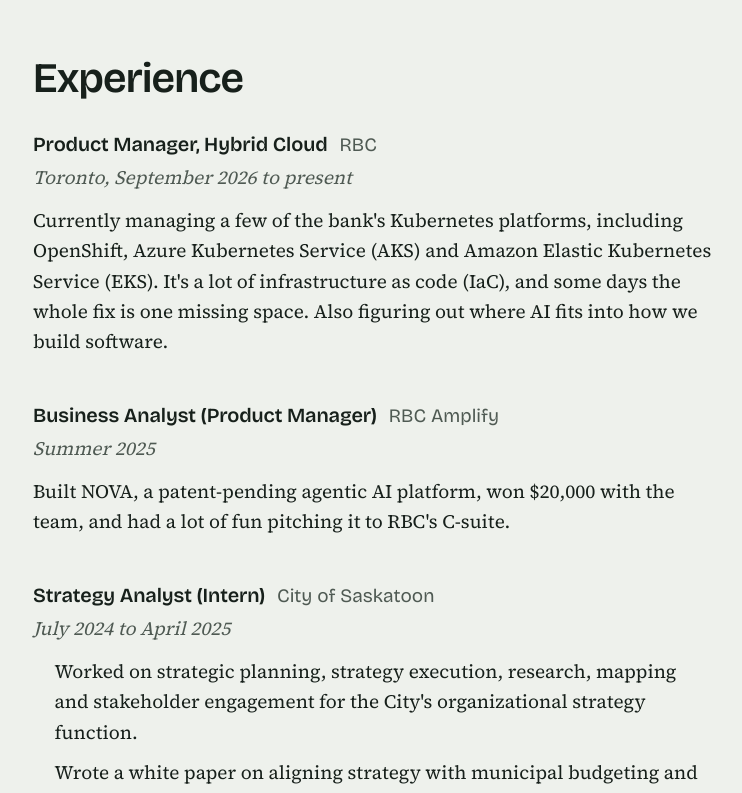
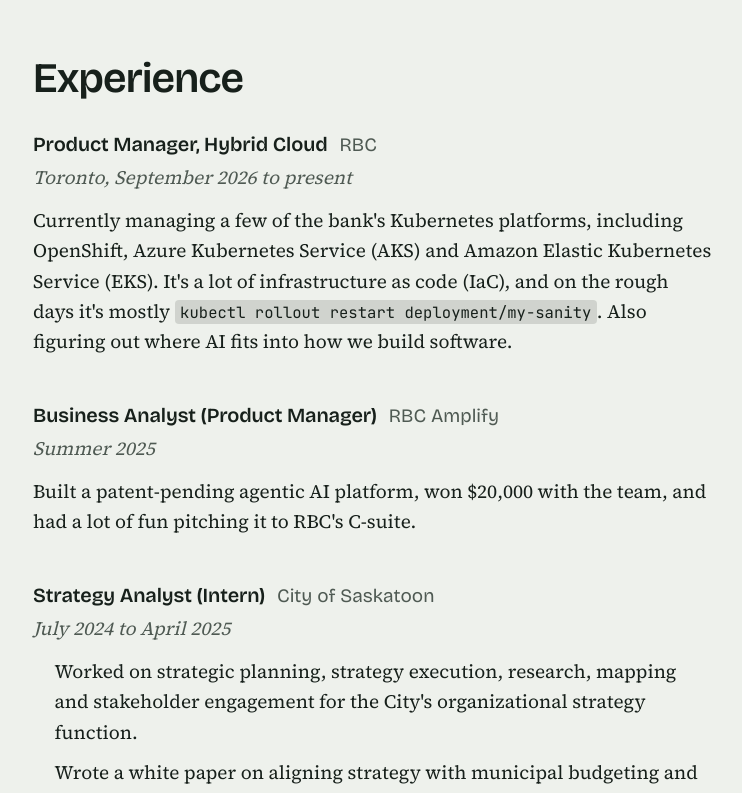
Before and after one commit to A-Pamimo/pamimo_com, a Next.js app: page / in a window 1280 px wide. Shown: the part 960-1753 px from the top of the page, without its empty margins (135-877 px from the left). Built offline with nearby package versions, Linux system fonts and the light colour scheme.

Commit message:
Add a kubectl one-liner to Hybrid Cloud and drop the NOVA name
Story paragraphs now render text between backticks as inline code, set in
JetBrains Mono.

Co-Authored-By: Claude Opus 5.5 <noreply@anthropic.com>
Claude-Session: https://claude.ai/code/session_01GGQRaXiyeg6QgkDN5mF5SZ

```diff
--- a/app/page.tsx
+++ b/app/page.tsx
@@ -74,7 +74,12 @@ export default function Home() {
                                     </div>
                                     <p className="meta">{[role.place, role.dates].filter(Boolean).join(', ')}</p>
                                     {role.story ? (
-                                        role.story.map((para, i) => <p key={i}>{para}</p>)
+                                        role.story.map((para, i) => (
+                                            <p key={i}>
+                                                {/* Text between backticks renders as inline code */}
+                                                {para.split('`').map((part, j) => (j % 2 ? <code key={j}>{part}</code> : part))}
+                                            </p>
+                                        ))
                                     ) : (
                                         <ul className="points">
                                             {role.points?.map((point, i) => (
--- a/app/site.css
+++ b/app/site.css
@@ -226,6 +226,17 @@ html:has(.site) {
   margin: 0 0 1rem;
   max-width: 68ch;
   text-wrap: pretty;
+}
+
+/* A real command quoted in the copy, not decoration */
+.site code {
+  /* Named directly: globals.css redefines --font-mono in terms of itself */
+  font-family: 'JetBrains Mono', 'JetBrains Mono Fallback', ui-monospace, monospace;
+  font-size: 0.82em;
+  padding: 0.1em 0.35em;
+  border-radius: 4px;
+  background: var(--rule);
+  overflow-wrap: anywhere;
 }
 
 .site .meta {
--- a/content/site.ts
+++ b/content/site.ts
@@ -60,7 +60,7 @@ export const site = {
             place: 'Toronto',
             dates: 'September 2026 to present',
             story: [
-                "Currently managing a few of the bank's Kubernetes platforms, including OpenShift, Azure Kubernetes Service (AKS) and Amazon Elastic Kubernetes Service (EKS). It's a lot of infrastructure as code (IaC), and some days the whole fix is one missing space. Also figuring out where AI fits into how we build software.",
+                "Currently managing a few of the bank's Kubernetes platforms, including OpenShift, Azure Kubernetes Service (AKS) and Amazon Elastic Kubernetes Service (EKS). It's a lot of infrastructure as code (IaC), and on the rough days it's mostly `kubectl rollout restart deployment/my-sanity`. Also figuring out where AI fits into how we build software.",
             ],
         },
         {
@@ -70,7 +70,7 @@ export const site = {
             place: null,
             dates: 'Summer 2025',
             story: [
-                "Built NOVA, a patent-pending agentic AI platform, won $20,000 with the team, and had a lot of fun pitching it to RBC's C-suite.",
+                "Built a patent-pending agentic AI platform, won $20,000 with the team, and had a lot of fun pitching it to RBC's C-suite.",
             ],
         },
         {
```
